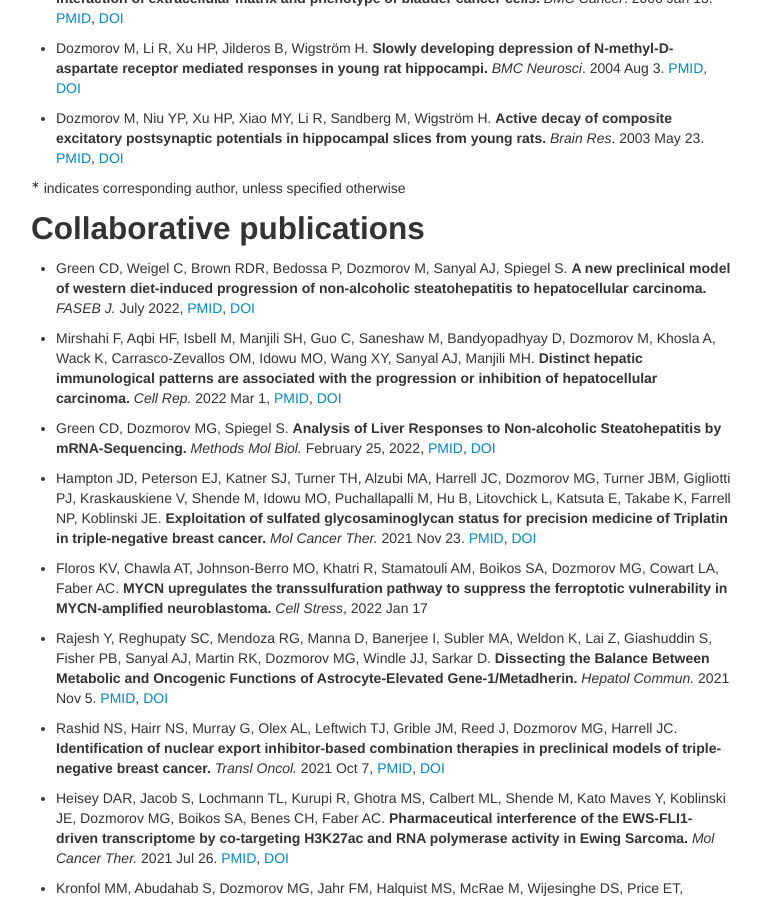
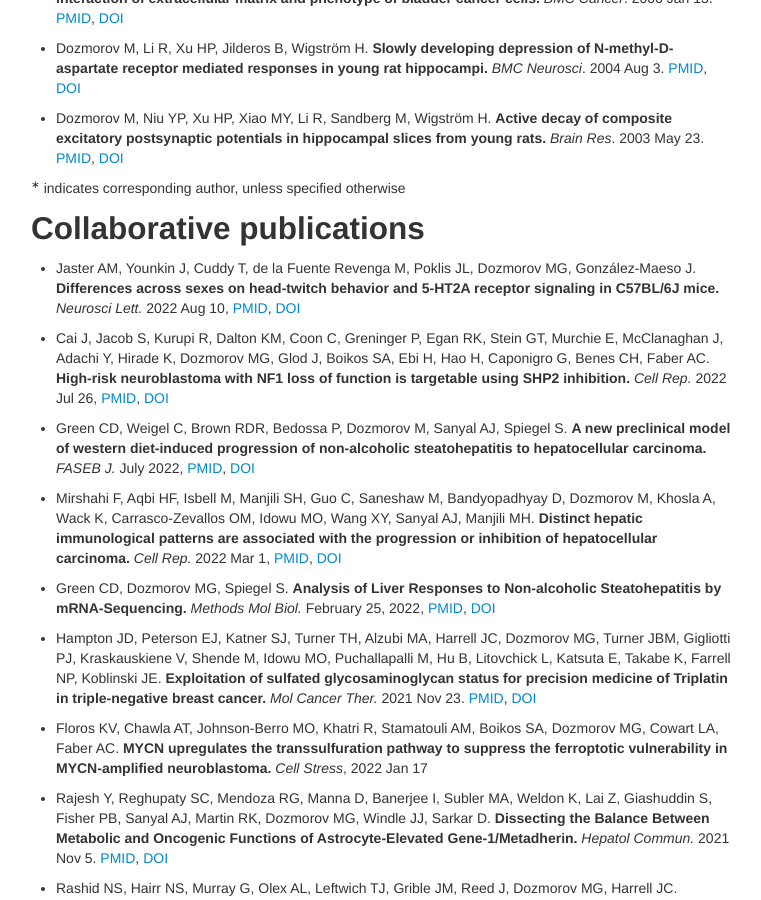
Before and after one commit to dozmorovlab/dozmorovlab.github.io, a Jekyll site: the page built from 02-pubs.md, in a window 1280 px wide and 900 px high, scrolled down 2914 px. Shown: the whole window, without its empty margins (259-1020 px from the left). Built offline with Jekyll 4.4.1, drawn with Linux system fonts in a browser that asks for light colours; comment, search, counter and statistics services are not loaded.

Commit message:
Add latest

```diff
--- a/02-pubs.md
+++ b/02-pubs.md
@@ -104,6 +104,10 @@ permalink: "publications.html"
 <sup>&lowast;</sup> indicates corresponding author, unless specified otherwise
 
 ## Collaborative publications
+
+- Jaster AM, Younkin J, Cuddy T, de la Fuente Revenga M, Poklis JL, Dozmorov MG, González-Maeso J. **Differences across sexes on head-twitch behavior and 5-HT2A receptor signaling in C57BL/6J mice.** _Neurosci Lett._ 2022 Aug 10, [PMID](https://www.ncbi.nlm.nih.gov/pubmed/35963476), [DOI](https://doi.org/10.1016/j.neulet.2022.136836) <span data-badge-type="4" data-doi="10.1016/j.neulet.2022.136836" data-hide-no-mentions="true" class="altmetric-embed"> </span>
+
+- Cai J, Jacob S, Kurupi R, Dalton KM, Coon C, Greninger P, Egan RK, Stein GT, Murchie E, McClanaghan J, Adachi Y, Hirade K, Dozmorov MG, Glod J, Boikos SA, Ebi H, Hao H, Caponigro G, Benes CH, Faber AC. **High-risk neuroblastoma with NF1 loss of function is targetable using SHP2 inhibition.** _Cell Rep._ 2022 Jul 26, [PMID](https://www.ncbi.nlm.nih.gov/pubmed/35905710), [DOI](https://doi.org/10.1016/j.celrep.2022.111095) <span data-badge-type="4" data-doi="10.1016/j.celrep.2022.111095" data-hide-no-mentions="true" class="altmetric-embed"> </span>
 
 - Green CD, Weigel C, Brown RDR, Bedossa P, Dozmorov M, Sanyal AJ, Spiegel S. **A new preclinical model of western diet-induced progression of non-alcoholic steatohepatitis to hepatocellular carcinoma.** _FASEB J._ July 2022, [PMID](https://www.ncbi.nlm.nih.gov/pubmed/35639028), [DOI](https://doi.org/10.1096/fj.202200346R) <span data-badge-type="4" data-doi="10.1096/fj.202200346R" data-hide-no-mentions="true" class="altmetric-embed"> </span>
 
```
